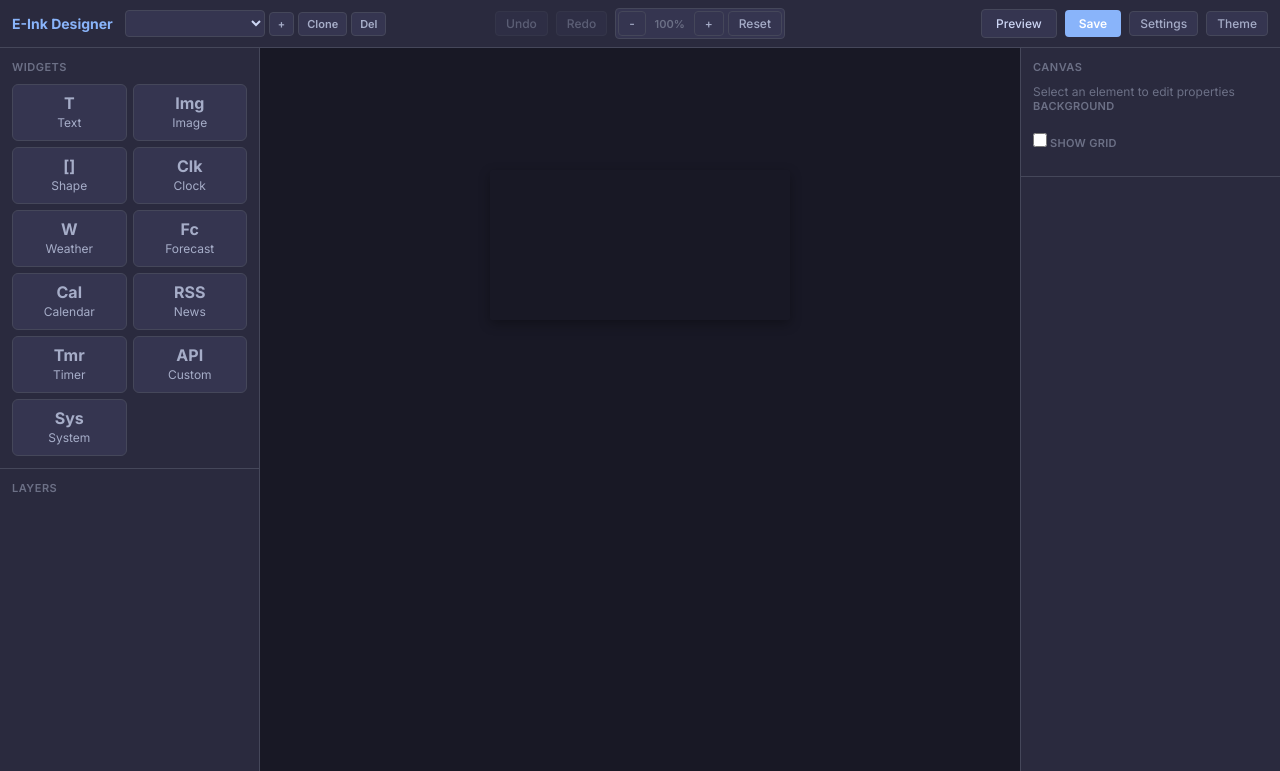
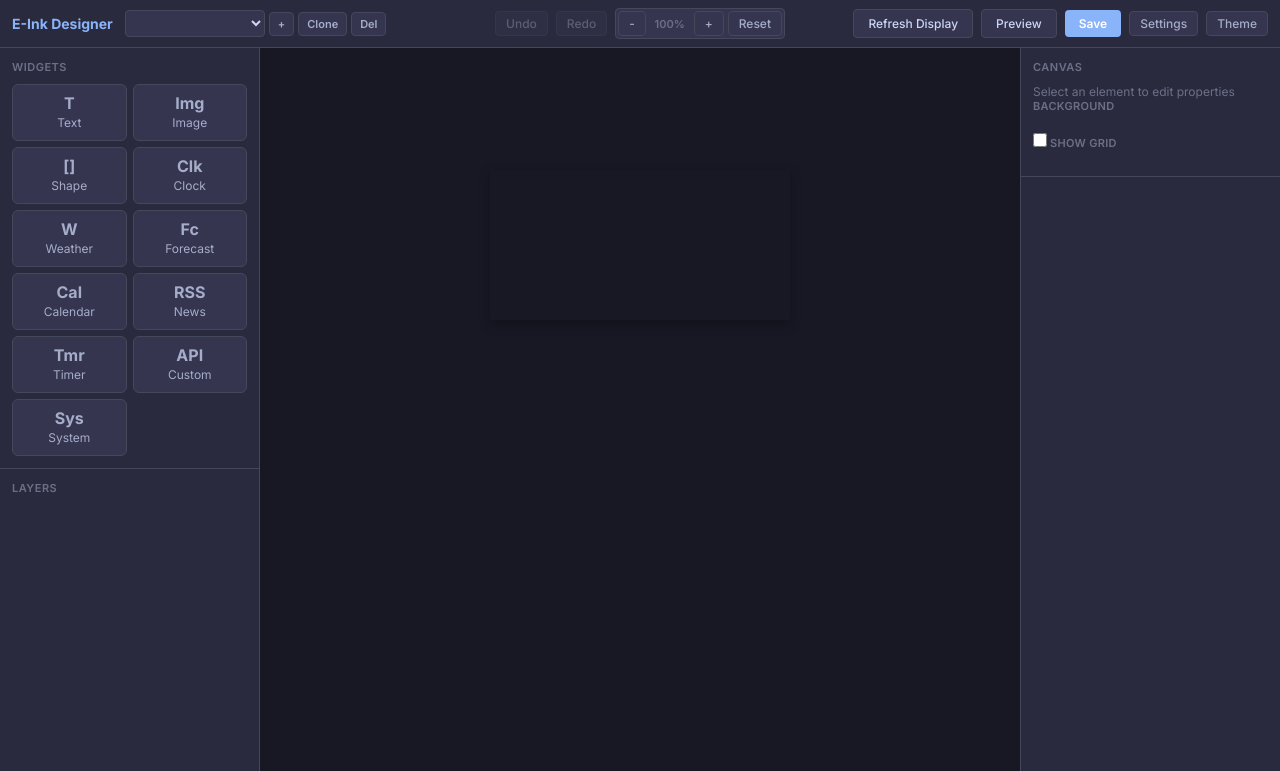
Before and after one commit to Kilian-Schwarz/E-INK-Picture, a Python web app: template server/templates/designer.html in a window 1280 px wide. Shown: the top 771 px of the page. Run offline with Jinja, Linux system fonts and the light colour scheme; the template is opened without the code that fills it, so the values that code supplies are empty; a map, chart or similar area stays blank; some libraries are stand-ins or nearby versions.

Commit message:
feat(frontend): add refresh controls and client status display
- "Refresh Display" button in top bar triggers immediate display refresh
- Auto-refresh interval selector in settings (5min to 1 day)
- Client status indicator in settings modal and status bar
- Status polling every 10s shows time since last display update
- CSS status indicators (ok/warning/error states)

Co-Authored-By: Claude Opus 4.6 <noreply@anthropic.com>

```diff
--- a/server/static/css/designer.css
+++ b/server/static/css/designer.css
@@ -324,6 +324,12 @@ select:focus {
     z-index: 100;
 }
 
+/* Status indicators */
+.status-info { font-size: 12px; }
+.status-ok { color: var(--success); }
+.status-warning { color: var(--warning); }
+.status-error { color: var(--danger); }
+
 /* Modals */
 .modal {
     position: fixed;
--- a/server/static/js/designer.js
+++ b/server/static/js/designer.js
@@ -321,5 +321,83 @@ document.addEventListener('DOMContentLoaded', async function() {
     // Initial history state
     HistoryManager.saveState();
 
+    // Refresh Display button
+    var refreshNowBtn = document.getElementById('refresh-now-btn');
+    if (refreshNowBtn) {
+        refreshNowBtn.addEventListener('click', async function() {
+            refreshNowBtn.disabled = true;
+            refreshNowBtn.textContent = 'Refreshing...';
+            try {
+                var res = await fetch('/api/trigger_refresh', { method: 'POST' });
+                if (res.ok) {
+                    refreshNowBtn.textContent = 'Triggered!';
+                    showNotification('Display refresh triggered', 'success');
+                } else {
+                    refreshNowBtn.textContent = 'Error';
+                    showNotification('Failed to trigger refresh', 'error');
+                }
+            } catch (e) {
+                refreshNowBtn.textContent = 'Error';
+                showNotification('Failed to trigger refresh', 'error');
+            }
+            setTimeout(function() {
+                refreshNowBtn.textContent = 'Refresh Display';
+                refreshNowBtn.disabled = false;
+            }, 3000);
+        });
+    }
+
+    // Refresh interval selector
+    var refreshIntervalSelect = document.getElementById('refresh-interval');
+    if (refreshIntervalSelect) {
+        // Set current value from settings
+        try {
+            var settingsResp = await fetch('/settings');
+            var settingsData = await settingsResp.json();
+            if (settingsData.refresh_interval) {
+                refreshIntervalSelect.value = String(settingsData.refresh_interval);
+            }
+        } catch (e) {}
+
+        refreshIntervalSelect.addEventListener('change', async function() {
+            try {
+                await fetch('/update_settings', {
+                    method: 'POST',
+                    headers: { 'Content-Type': 'application/json' },
+                    body: JSON.stringify({ refresh_interval: parseInt(refreshIntervalSelect.value) }),
+                });
+                showNotification('Refresh interval updated', 'success');
+            } catch (e) {
+                showNotification('Failed to update interval', 'error');
+            }
+        });
+    }
+
+    // Client status polling
+    async function updateClientStatus() {
+        try {
+            var res = await fetch('/api/refresh_status');
+            var data = await res.json();
+            var statusEl = document.getElementById('client-status');
+            var statusBarEl = document.getElementById('status-client');
+            if (data.last_client_refresh) {
+                var ago = Math.round((Date.now() - new Date(data.last_client_refresh).getTime()) / 60000);
+                var text = ago < 1 ? 'Display: just updated' : 'Display: updated ' + ago + 'min ago';
+                if (statusEl) { statusEl.textContent = text; statusEl.className = 'status-info status-ok'; }
+                if (statusBarEl) statusBarEl.textContent = text;
+            } else {
+                if (statusEl) { statusEl.textContent = 'Display: no updates yet'; statusEl.className = 'status-info status-warning'; }
+                if (statusBarEl) statusBarEl.textContent = 'Display: waiting';
+            }
+        } catch (e) {
+            var statusEl2 = document.getElementById('client-status');
+            var statusBarEl2 = document.getElementById('status-client');
+            if (statusEl2) { statusEl2.textContent = 'Client: offline'; statusEl2.className = 'status-info status-error'; }
+            if (statusBarEl2) statusBarEl2.textContent = '';
+        }
+    }
+    updateClientStatus();
+    setInterval(updateClientStatus, 10000);
+
     showNotification('Designer loaded!', 'success');
 });
--- a/server/templates/designer.html
+++ b/server/templates/designer.html
@@ -32,6 +32,7 @@
             </div>
         </div>
         <div class="topbar-right">
+            <button id="refresh-now-btn" class="btn-secondary" title="Refresh E-Ink Display">Refresh Display</button>
             <button id="preview-btn" class="btn-secondary">Preview</button>
             <button id="save-btn" class="btn-primary">Save</button>
             <button id="settings-btn" title="Settings">Settings</button>
@@ -180,6 +181,7 @@
     <!-- STATUS BAR -->
     <footer class="statusbar">
         <span id="status-selection">No selection</span>
+        <span id="status-client"></span>
         <span id="status-display">800x480 | Waveshare 7.5" V2</span>
     </footer>
 
@@ -198,9 +200,21 @@
                     <div id="display-info" class="display-info"></div>
                 </div>
                 <div class="property-group">
-                    <label class="checkbox-label">
-                        <input type="checkbox" id="keep-alive"> Keep Alive Mode
-                    </label>
+                    <label>Auto-Refresh Interval</label>
+                    <select id="refresh-interval">
+                        <option value="300">Every 5 minutes</option>
+                        <option value="900">Every 15 minutes</option>
+                        <option value="1800">Every 30 minutes</option>
+                        <option value="3600" selected>Every hour</option>
+                        <option value="10800">Every 3 hours</option>
+                        <option value="21600">Every 6 hours</option>
+                        <option value="43200">Every 12 hours</option>
+                        <option value="86400">Once a day</option>
+                    </select>
+                </div>
+                <div class="property-group">
+                    <label>Client Status</label>
+                    <div id="client-status" class="status-info">Checking...</div>
                 </div>
             </div>
         </div>
```
